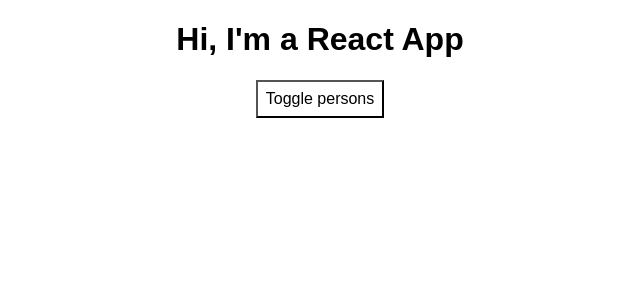
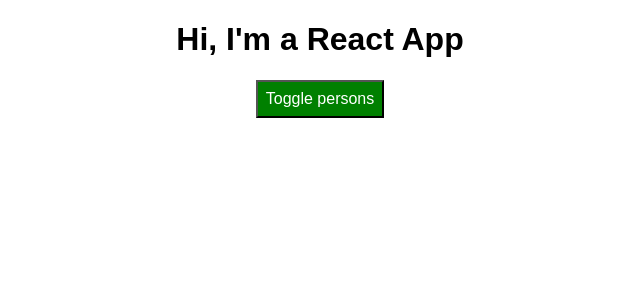
Before and after one commit to marcos8896/react-complete-guide, a React (Create React App) app: page / in a window 1280 px wide. Shown: the top 300 px of the page, without its empty margins (320-960 px from the left). Built offline with nearby package versions, Linux system fonts and the light colour scheme.

Commit message:
Section 5 - Lecture 62 : Setting Styles Dynamically.

```diff
--- a/src/App.js
+++ b/src/App.js
@@ -42,16 +42,17 @@
   render() {
 
     const style = {
-      backgroundColor: 'white',
+      backgroundColor: 'green',
+      color: 'white',
       font: 'inherit',
       border: '1x solid blue',
       padding: '8px',
-      cursor: 'pointer'
+      cursor: 'pointer',
     };
 
     let persons = null;
 
-    if(this.state.showPersons) {
+    if( this.state.showPersons ) {
       persons = (
         <div>
 
@@ -69,6 +70,9 @@
 
         </div>
       );
+
+      style.backgroundColor = 'red';
+
     }
 
     return (
```
